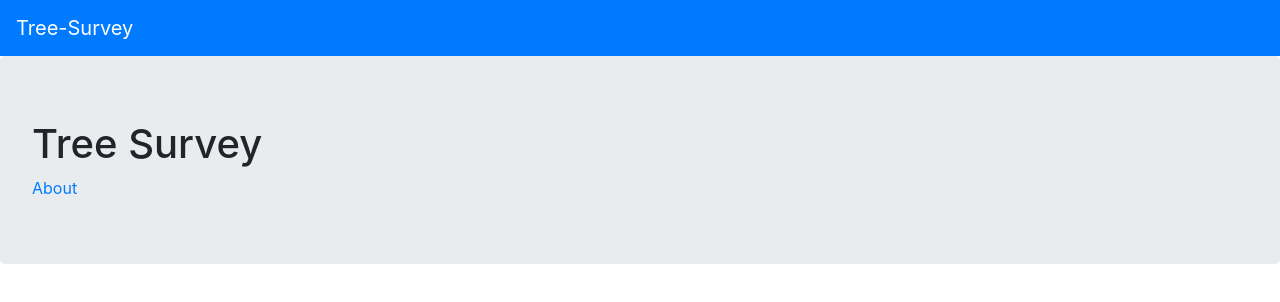
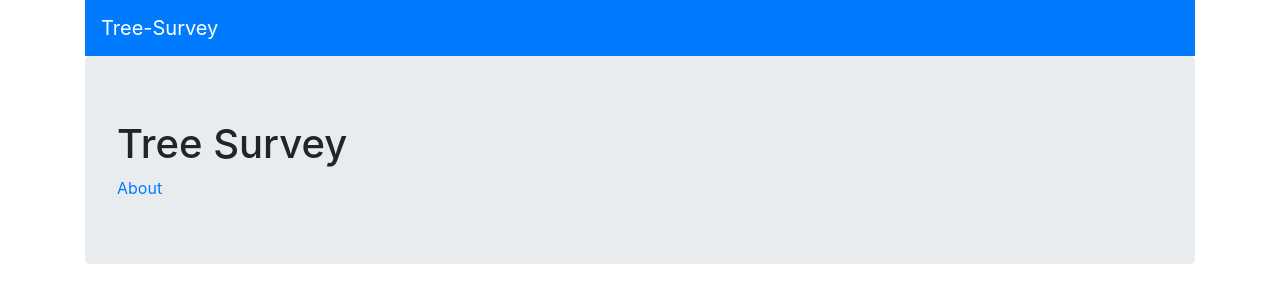
Before and after one commit to satishmarathe/TreeSurveyUI, a React (Create React App) app: page / in a window 1280 px wide. Shown: the top 302 px of the page. Built offline with nearby package versions, Linux system fonts and the light colour scheme; no server answers.

Commit message:
Used '<Container>' from 'ReactBootstrap' rather than 'React.Fragment'

```diff
--- a/src/components/App.js
+++ b/src/components/App.js
@@ -3,6 +3,7 @@ import AboutPage from "./AboutPage.js";
 import HomePage from "./HomePage.js";
 import SurveyListPage from "./SurveyListPage.js";
 import Header from "../common/Header.js";
+import Container from 'react-bootstrap/Container';
 
 function App(){
     function getPage(){
@@ -18,10 +19,10 @@ function App(){
     }
 
     return(
-        <React.Fragment>
+        <Container>
             <Header/>
             {getPage()}
-        </React.Fragment>
+        </Container>
     );
 }
 
```
